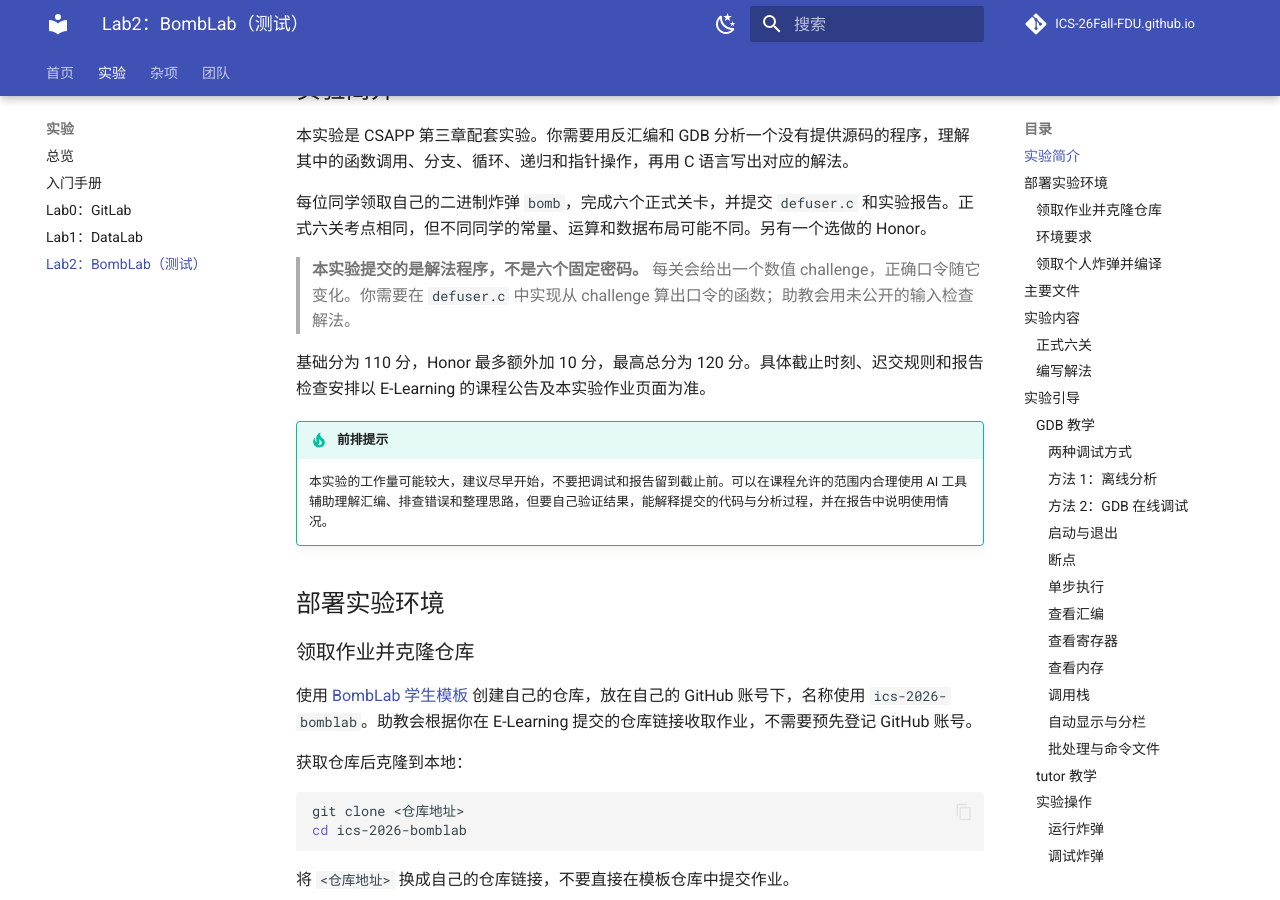
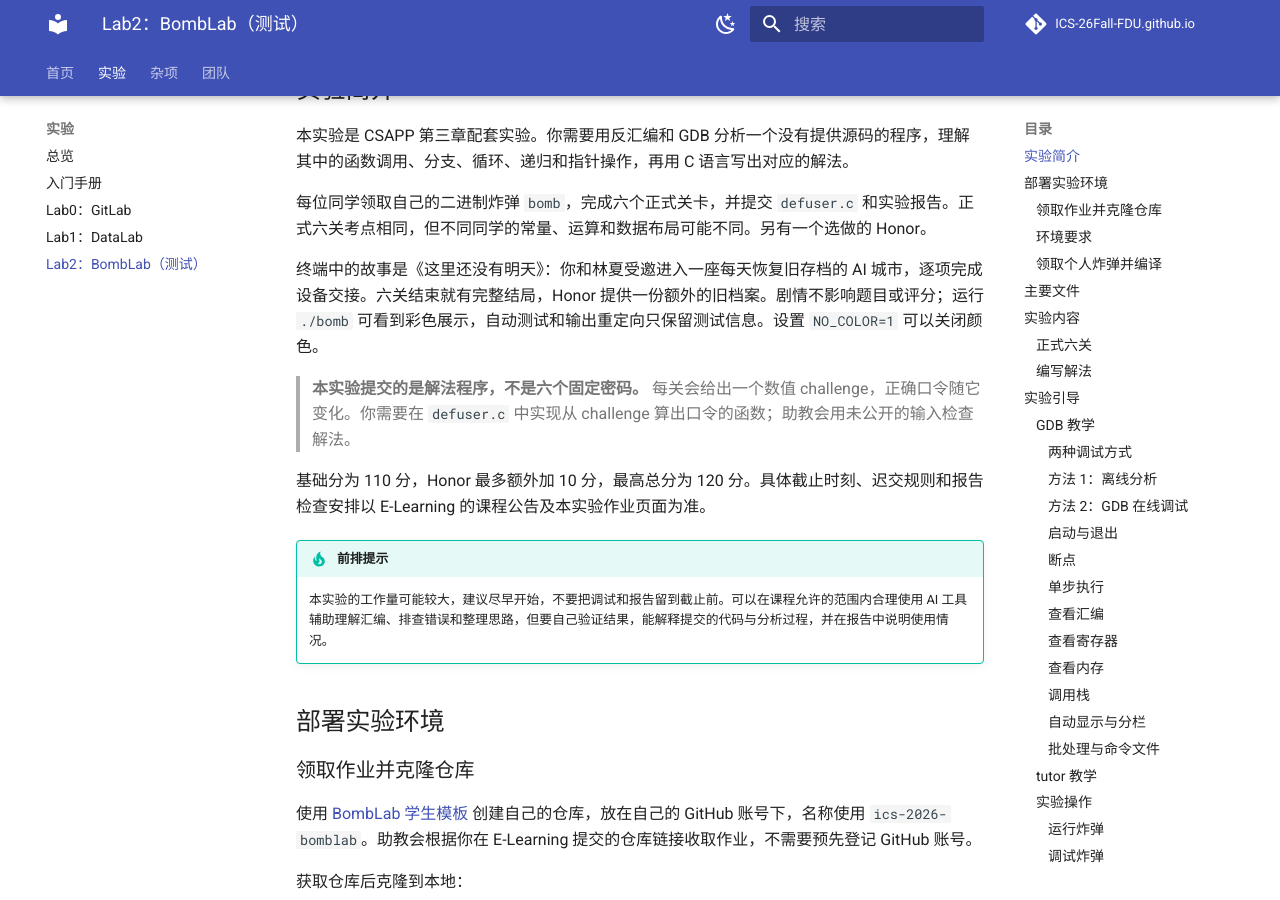
Before and after one commit to ICS-26Fall-FDU/ICS-26Fall-FDU.github.io, an MkDocs documentation site: the page built from docs/labs/lab2-bomblab.md, in a window 1280 px wide and 900 px high, scrolled down 345 px. Built offline with MkDocs 1.6.1 and Material for MkDocs 9.7.7, drawn with Linux system fonts in a browser that asks for light colours; comment, search, counter and statistics services are not loaded; some of the changed text lies outside the part shown.

Commit message:
Describe the BombLab story and how to refresh an existing bomb

```diff
--- a/docs/labs/lab2-bomblab.md
+++ b/docs/labs/lab2-bomblab.md
@@ -15,6 +15,8 @@
 本实验是 CSAPP 第三章配套实验。你需要用反汇编和 GDB 分析一个没有提供源码的程序，理解其中的函数调用、分支、循环、递归和指针操作，再用 C 语言写出对应的解法。
 
 每位同学领取自己的二进制炸弹 `bomb`，完成六个正式关卡，并提交 `defuser.c` 和实验报告。正式六关考点相同，但不同同学的常量、运算和数据布局可能不同。另有一个选做的 Honor。
+
+终端中的故事是《这里还没有明天》：你和林夏受邀进入一座每天恢复旧存档的 AI 城市，逐项完成设备交接。六关结束就有完整结局，Honor 提供一份额外的旧档案。剧情不影响题目或评分；运行 `./bomb` 可看到彩色展示，自动测试和输出重定向只保留测试信息。设置 `NO_COLOR=1` 可以关闭颜色。
 
 > **本实验提交的是解法程序，不是六个固定密码。** 每关会给出一个数值 challenge，正确口令随它变化。你需要在 `defuser.c` 中实现从 challenge 算出口令的函数；助教会用未公开的输入检查解法。
 
@@ -543,6 +545,8 @@
 
 把文件名换成自己的附件路径，并确保配置中的学号正确。已有 `bomb` 时无需重新下载；只有丢失或删除炸弹后，才需要重新填写学号领取。
 
+如果助教发布了新版炸弹，想更新终端剧情或展示，请先备份自己的解法，在 `config.txt` 中重新填写学号，直接运行 `python3 fetch_bomb.py`。它只替换 `bomb` 和 `package.json`，不会覆盖 `defuser.c`；领取后可再次清空学号。已有 `bomb` 时，`make bomb` 不会主动更新。
+
 ### 炸弹无法执行
 
 先检查 `uname -sm` 是否为 `Linux x86_64`。如果出现 `Permission denied`，执行 `chmod +x bomb`；如果出现 `Exec format error` 或 `cannot execute binary file`，检查是否正在 Windows、macOS 或 ARM 环境中运行，换到符合要求的 Linux 环境。
```
